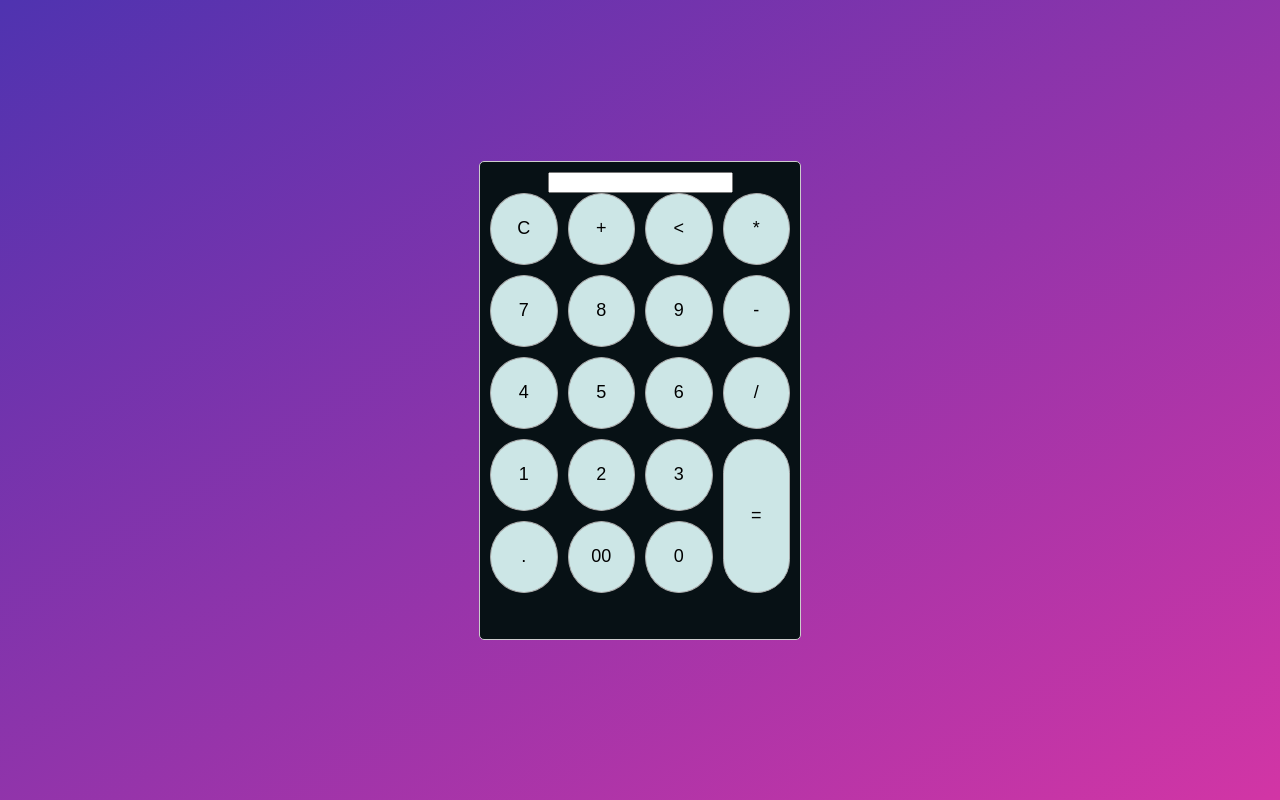
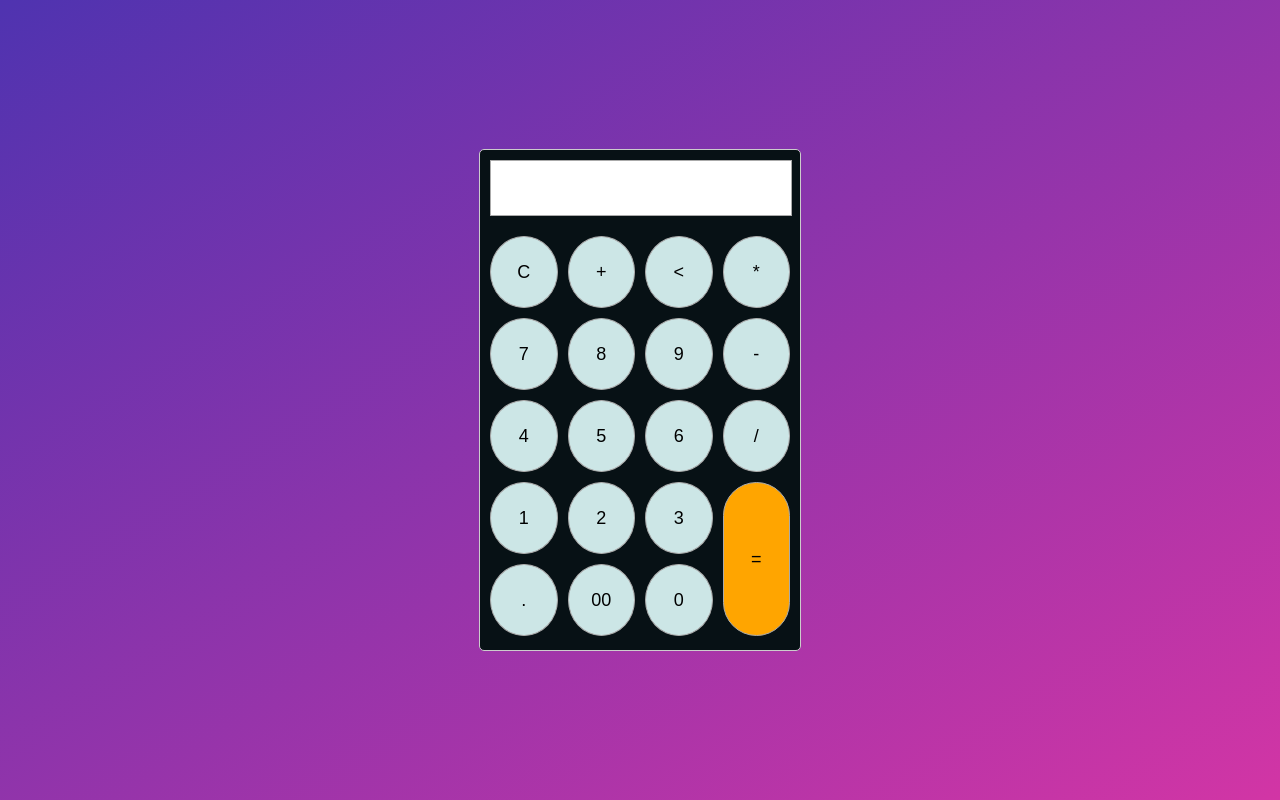
Before and after one commit to agiratech-magesh/calculator, a plain HTML site: page index.html in a window 1280 px wide. Drawn offline with Linux system fonts and the light colour scheme.

Commit message:
Update style.css

```diff
--- a/style.css
+++ b/style.css
@@ -14,23 +14,28 @@ body {
   }
 
   .calculator {
+    display: grid;
+    grid-template-columns: 4;
+    gap: 10px;
     border: 1px solid #ccc;
     border-radius: 5px;
     width: 300px;
     text-align: center;
     padding: 10px;
     background-color:#071115;
-    height: 457px;
+    height: 480px;
     /* box-shadow: 0 0 0 30px #000; */
   }
 
-  .display {
+  #display {
     font-size: 24px;
-    color: beige;
+    color: black;
     margin-bottom: 10px;
     border: 1px solid #aaa;
     padding: 5px;
     min-height: 40px;
+    width: 290px;
+
   }
 
   .buttons {
@@ -59,4 +64,8 @@ body {
     grid-row: 4/6;
     grid-column: 4/5;
     border-radius: 200px;
+    background-color: orange;
   }
+  .dark{
+    background-color: gray;
+  }
```
